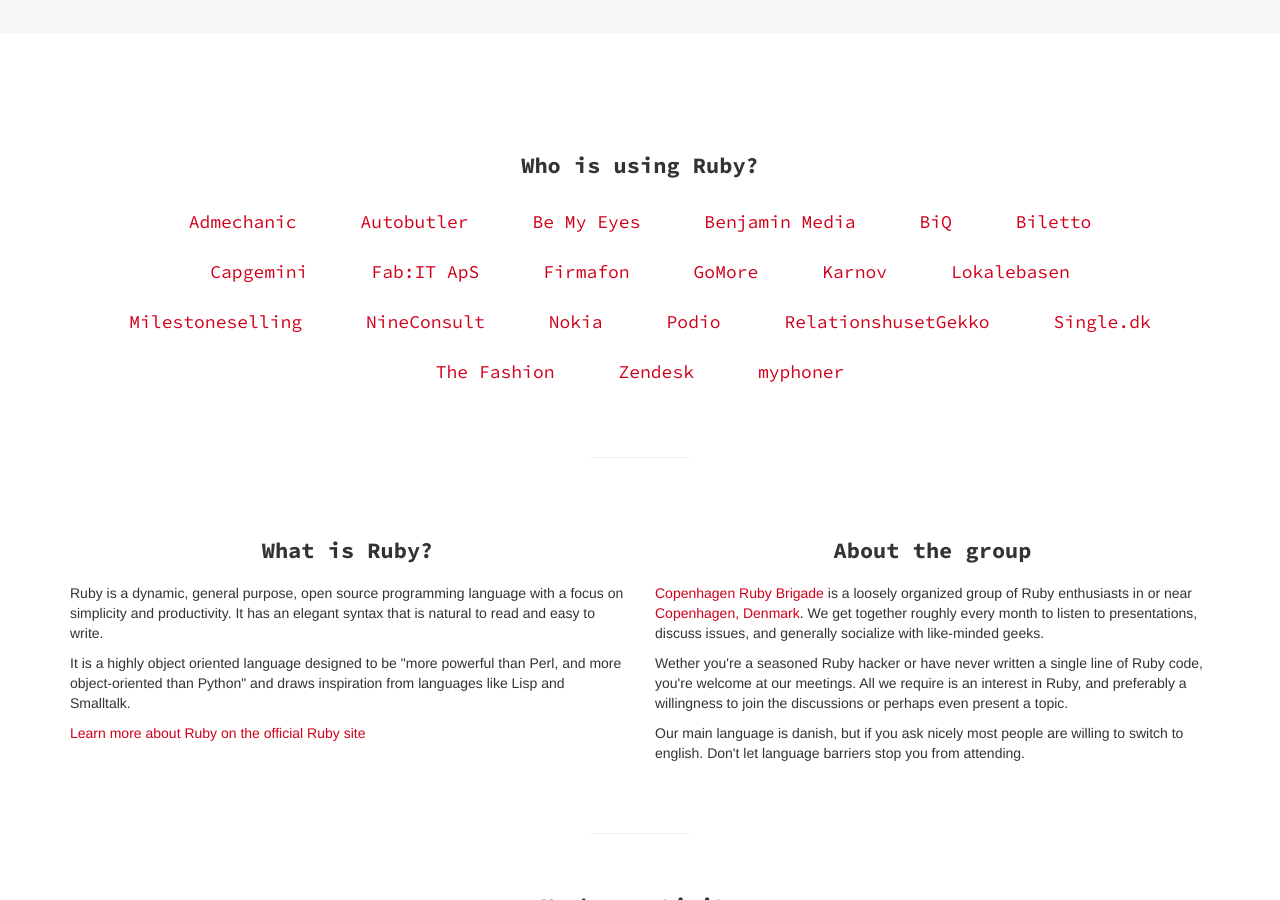
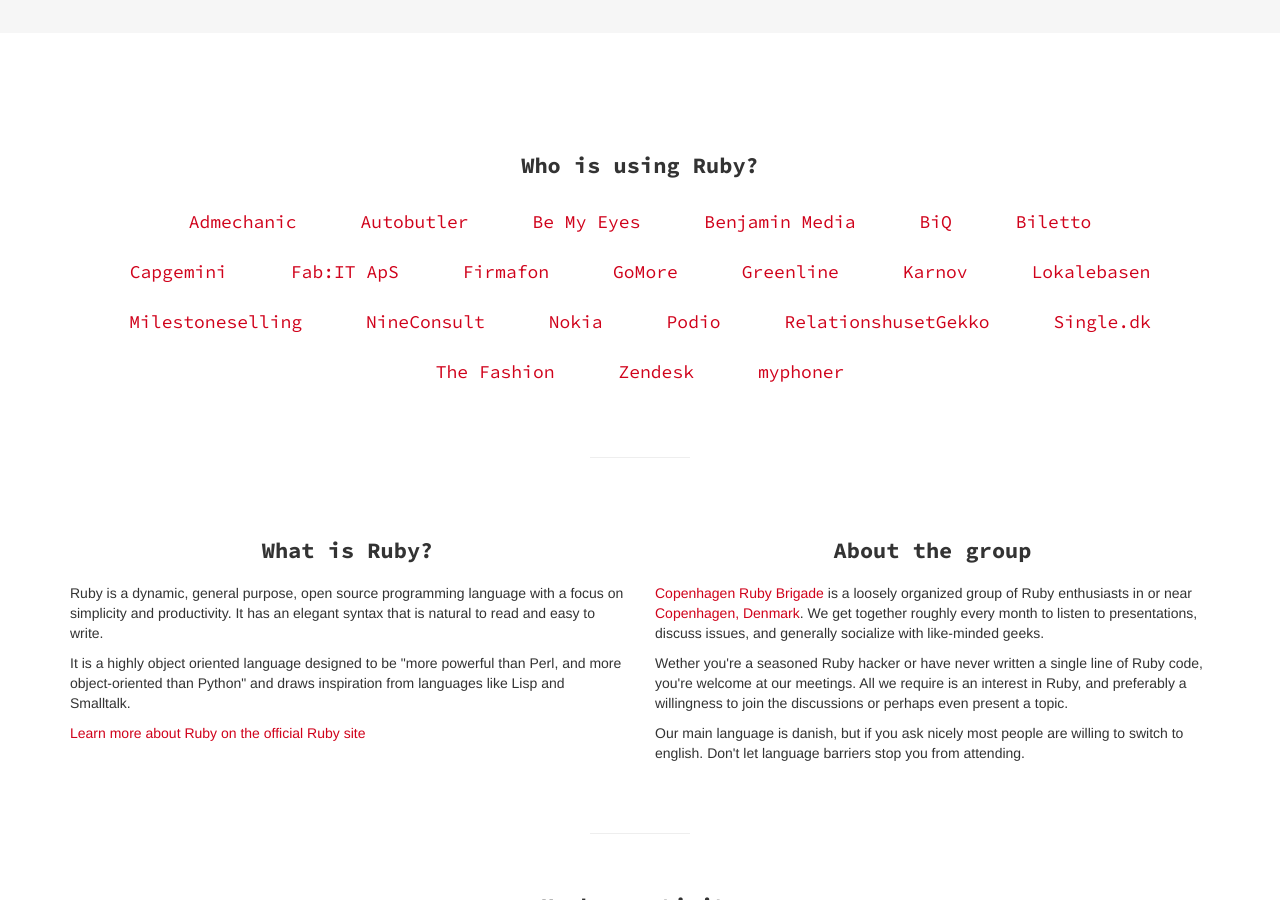
Before and after one commit to copenhagenrb/copenhagenrb.github.io, a Jekyll site: the page built from index.html, in a window 1280 px wide and 900 px high, scrolled down 850 px. Built offline with Jekyll 4.4.1, drawn with Linux system fonts in a browser that asks for light colours; comment, search, counter and statistics services are not loaded.

Commit message:
Added greenline.dk

```diff
--- a/_config.yml
+++ b/_config.yml
@@ -58,3 +58,5 @@
   url: http://www.zendesk.com
 - name: RelationshusetGekko
   url: http://www.rhg.dk
+- name: Greenline
+  url: https://www.greenline.dk
```
